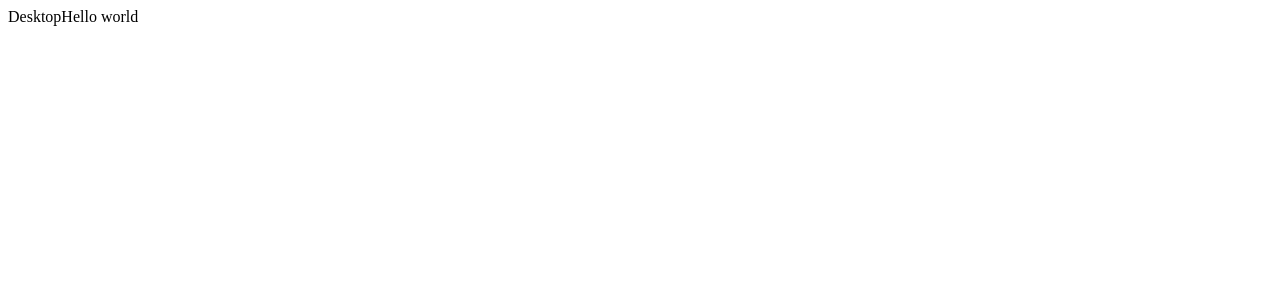
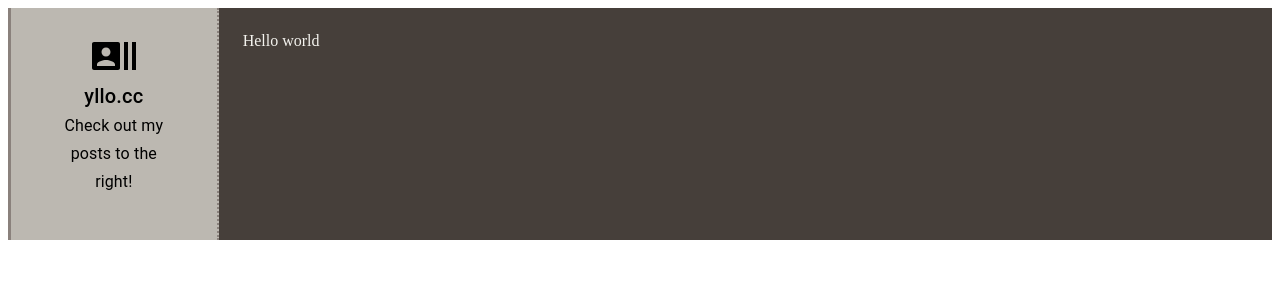
Before and after one commit to ollymonger/ollymonger.github.io, a React app: page / in a window 1280 px wide. Shown: the top 300 px of the page. Built offline with nearby package versions, Linux system fonts and the light colour scheme; the HTML template or start-up script is replaced by a standard one.

Commit message:
Add styling to main page

```diff
--- a/package.json
+++ b/package.json
@@ -8,6 +8,10 @@
     "build": "webpack --mode production"
   },
   "dependencies": {
+    "@emotion/react": "^11.10.6",
+    "@emotion/styled": "^11.10.6",
+    "@mui/icons-material": "^5.11.9",
+    "@mui/material": "^5.11.9",
     "@types/jest": "^29.4.0",
     "@types/node": "^18.14.0",
     "@types/react": "^18.0.28",
--- a/src/components/Layout/LayoutDesktop.tsx
+++ b/src/components/Layout/LayoutDesktop.tsx
@@ -1,12 +1,35 @@
 import React from "react";
+import { Drawer, Grid, Typography } from "@mui/material";
+import RecentActorsIcon from '@mui/icons-material/RecentActors';
+import { Divider } from "@mui/material";
 
 //Children here is the body.
 function LayoutDesktop({children} : {children: React.ReactNode}) {
   return (
-    <div>
-      Desktop
-      {children}
-    </div>
+    <Grid container direction="row" style={{width:'100%', height:'100%'}}>
+      <Grid item md={2} style={{background:'#bcb8b1', borderRight:'2px dotted #8a817c', borderLeft:'3px solid #8a817c', padding:'1.5em'}}>
+        <Grid container direction="column" style={{width:'100%', height:'100%'}}>
+          <Grid item md={2} style={{height:'100%'}}>
+          </Grid>
+          <Grid item md={4} style={{height:'100%', display:'flex', flexDirection:'column', justifyContent:'center', alignItems:'center'}}>
+             <RecentActorsIcon style={{fontSize:'3rem'}}/>
+              <Typography variant="h6">yllo.cc</Typography>
+              <Typography variant="subtitle1" style={{textAlign:'center', width:'75%'}}>Check out my posts to the right!</Typography>
+          </Grid>
+          <Grid item md={5} style={{height:'100%', width:'100%', display:'flex', justifyContent:'center', alignItems:'center'}}>
+            <Divider orientation="vertical" style={{height:'75%', width:'2px', background:'#8a817c'}}/>
+          </Grid>
+          <Grid item md={1} style={{height:'100%', display:'flex', flexDirection:'row', justifyContent:'flex-end'}}>
+            <Typography variant="caption">
+              © 2023 yllo.cc
+            </Typography>
+          </Grid>
+        </Grid>
+      </Grid>
+      <Grid item md={10} style={{background:'#463f3a', color:'#f4f3ee', padding:'1.5em'}}>
+        {children}
+      </Grid>
+    </Grid>
   );
 }
 
```
Also changed, not shown: 2 other files (tests, documents, lock files or other folders).
